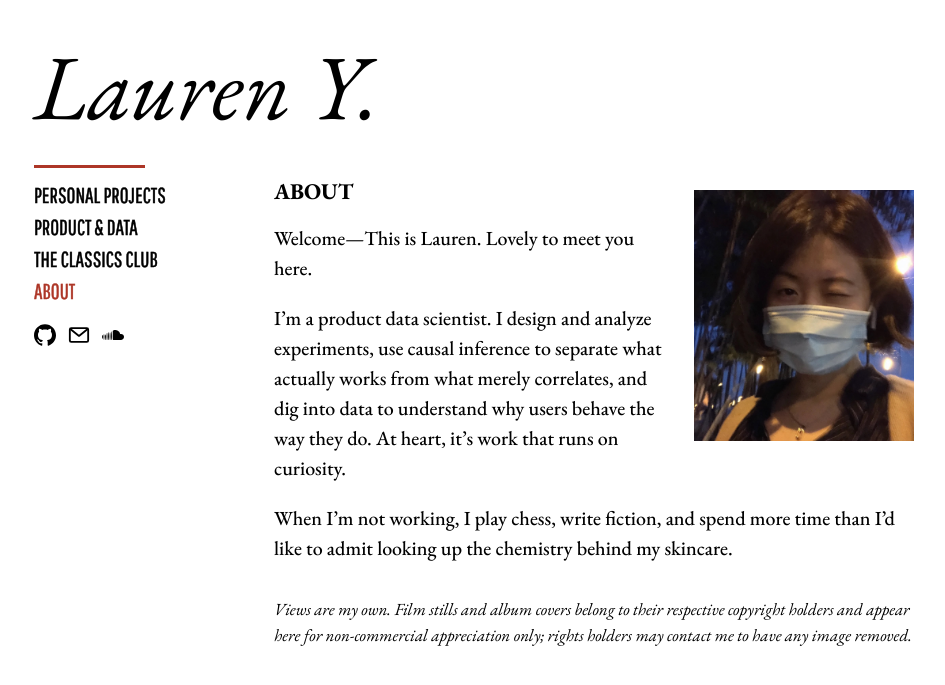
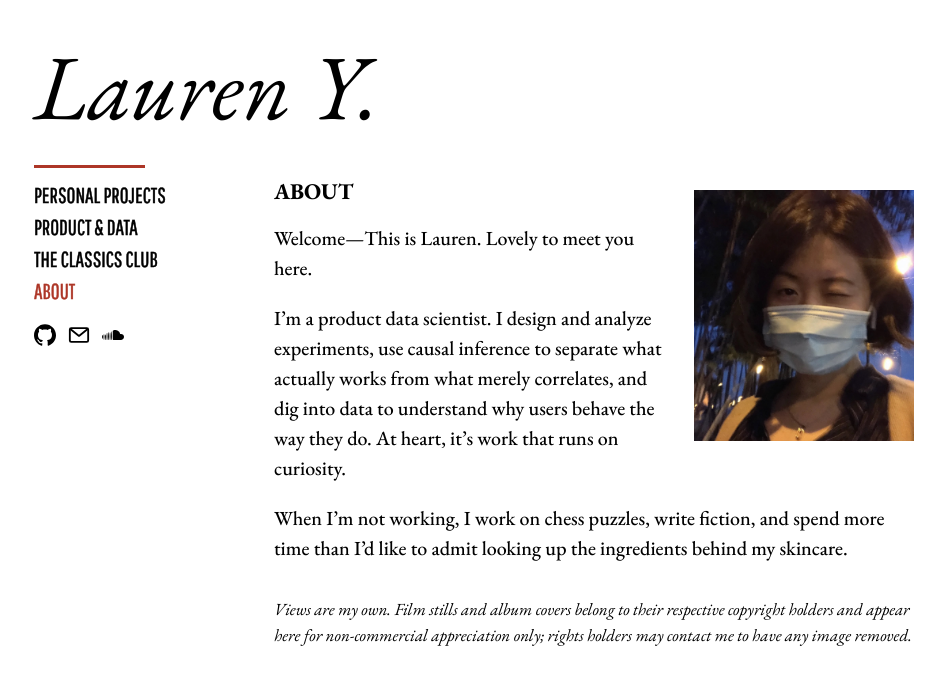
Before and after one commit to laurengyu/laurengyu.github.io, a Jekyll site: the page built from about.html, in a window 1280 px wide. Shown: the top 685 px of the page, without its empty margins (6-951 px from the left). Built offline with Jekyll 4.4.1, drawn with Linux system fonts in a browser that asks for light colours.

Commit message:
Edit About page

```diff
--- a/about.html
+++ b/about.html
@@ -8,6 +8,6 @@ permalink: /about/
   <h1>About</h1>
   <p>Welcome—This is Lauren. Lovely to meet you here.</p>
   <p>I’m a product data scientist. I design and analyze experiments, use causal inference to separate what actually works from what merely correlates, and dig into data to understand why users behave the way they do. At heart, it’s work that runs on curiosity.</p>
-  <p>When I’m not working, I play chess, write fiction, and spend more time than I’d like to admit looking up the chemistry behind my skincare.</p>
+  <p>When I’m not working, I work on chess puzzles, write fiction, and spend more time than I’d like to admit looking up the ingredients behind my skincare.</p>
   <p class="disclaimer">Views are my own. Film stills and album covers belong to their respective copyright holders and appear here for non-commercial appreciation only; rights holders may contact me to have any image removed.</p>
 </article>
```
